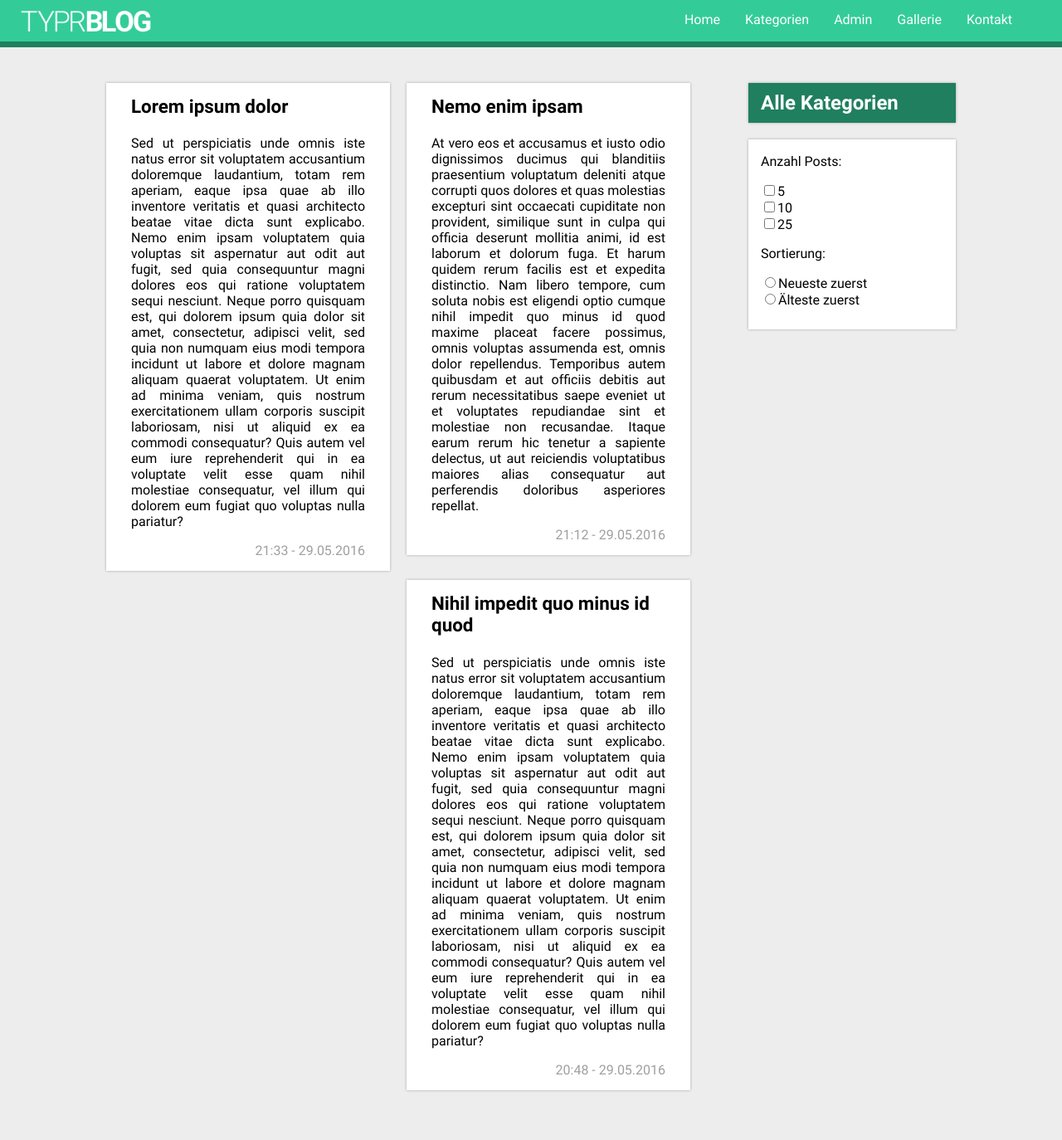
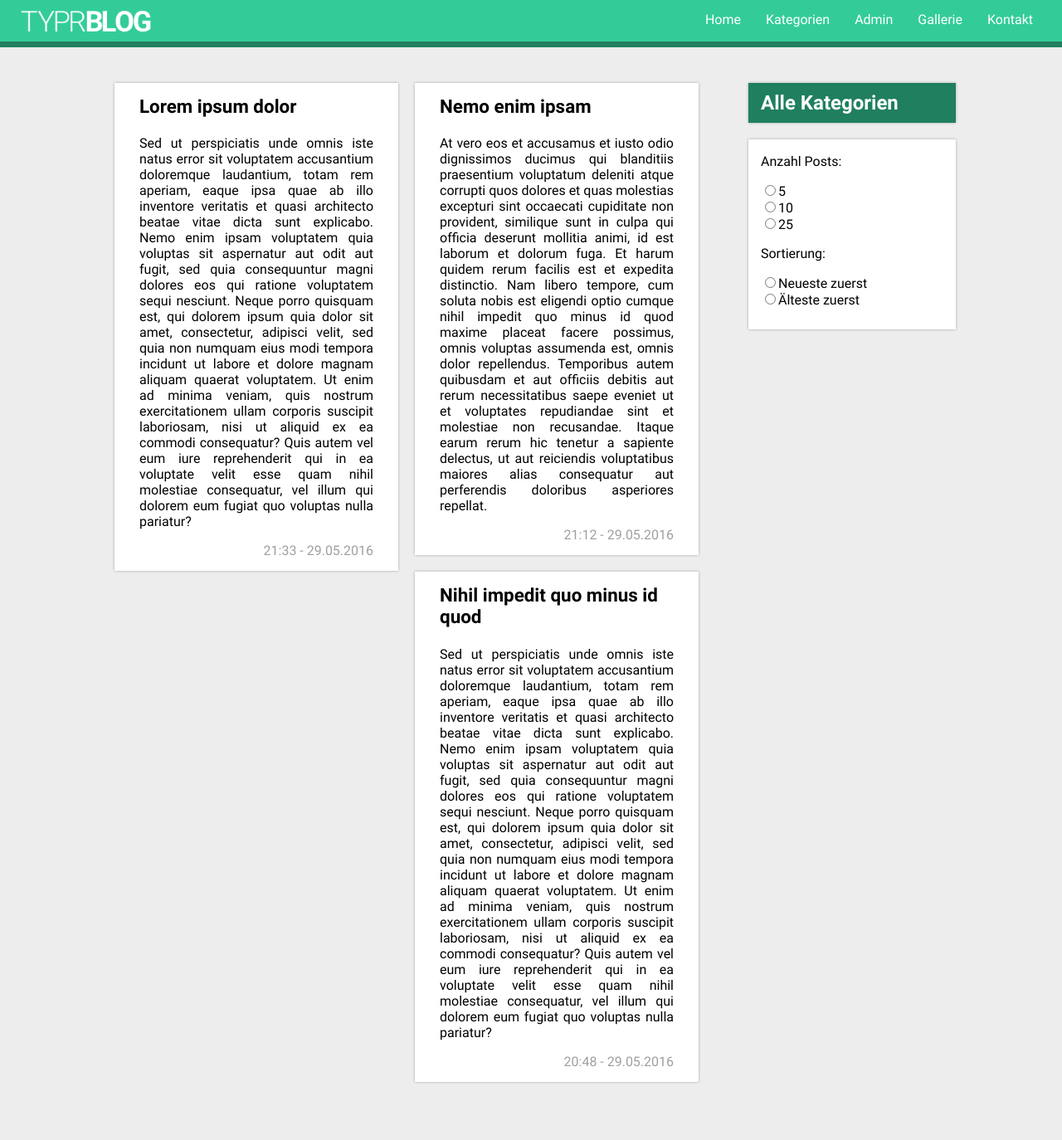
Before and after one commit to fabrop/typr, a PHP site: page /pages/blog.php in a window 1280 px wide. Shown: the whole page at 83% size. Before the commit the page ends 1316 px from the top, so only its background shows below. Run offline with PHP 8.4, Linux system fonts and the light colour scheme.

Commit message:
blog css

```diff
--- a/css/blog.css
+++ b/css/blog.css
@@ -1,6 +1,6 @@
 body {
     width: 100%;
-    overflow: hidden;
+    overflow: scroll;
 }
 #top {
 	width: 100%;
@@ -20,7 +20,7 @@ body {
 .main-nav {
 	float: right;
 	font-size: 16px;
-    margin: 0 25px 0 0;
+    margin: 0;
     padding: 0;
 }
 .main-nav, .sub-nav {
@@ -73,6 +73,8 @@ body {
     display: block;
     width: calc(100% - 300px);
     float: left;
+    position: relative;
+    top: -10px;
 }
 #sidebar {
     width: 250px;
@@ -85,10 +87,9 @@ body {
 }
 article {
     padding: 15px 30px 15px 30px;
-    margin: 0 20px 30px 0;
+    margin: 10px;
     width: calc(50% - 20px);
     float: left;
-    box-sizing: border-box;
 }
 .article-heading {
     font-size: 1.4em;
--- a/pages/blog.php
+++ b/pages/blog.php
@@ -36,7 +36,7 @@
             </nav>
         </div>
 
-        <div id="wrapper">
+        <div id="wrapper" class="clearfix">
 
             <div id="content">
                 <article class="card article">
@@ -63,9 +63,9 @@
                 <div class="card" id="sidebar-formcard">
                     <p>Anzahl Posts:</p>
                     <ul>
-                        <li><input type="checkbox">5</li>
-                        <li><input type="checkbox">10</li>
-                        <li><input type="checkbox">25</li>
+                        <li><input type="radio">5</li>
+                        <li><input type="radio">10</li>
+                        <li><input type="radio">25</li>
                     </ul>
                     <p>Sortierung:</p>
                     <ul>
```
